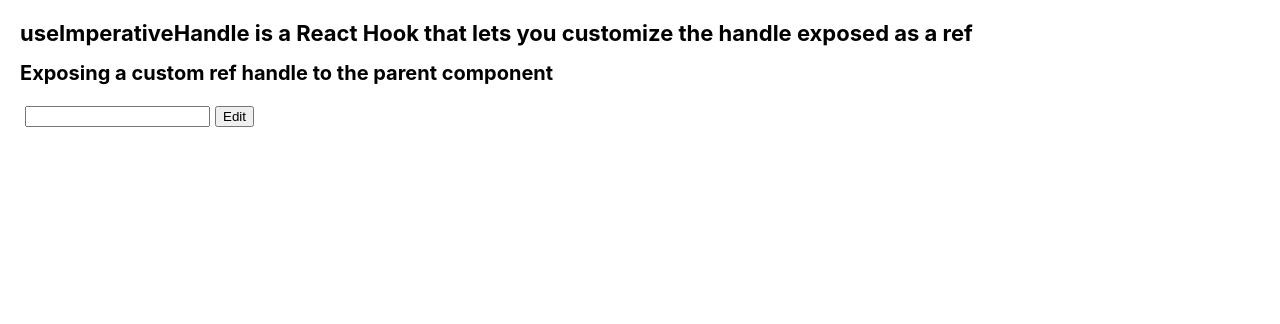
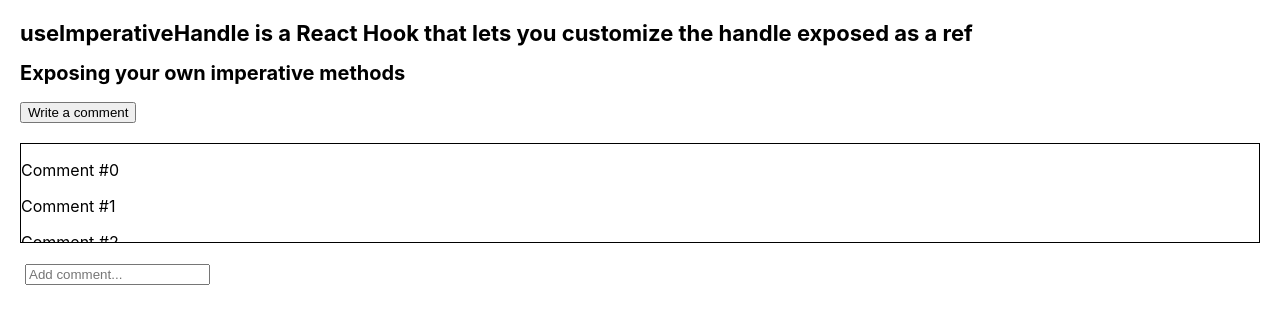
Before and after one commit to VladimirovMario/Sandbox, a React (Create React App) app in the folder 01. React documentation/03. API Reference/01. Hooks/: page / in a window 1280 px wide. Shown: the top 324 px of the page. Built offline with nearby package versions, Linux system fonts and the light colour scheme.

Commit message:
Exposing your own imperative methods

```diff
--- /dev/null
+++ b/01. React documentation/03. API Reference/01. Hooks/src/components/UseImperativeHandle/ExposingYourOwnImperativeMethods/AddComment.js
@@ -0,0 +1,7 @@
+import { forwardRef } from 'react';
+
+const AddComment = forwardRef(function AddComment(props, ref) {
+  return <input type="text" placeholder="Add comment..." ref={ref} />;
+});
+
+export default AddComment;
--- /dev/null
+++ b/01. React documentation/03. API Reference/01. Hooks/src/components/UseImperativeHandle/ExposingYourOwnImperativeMethods/CommentList.js
@@ -0,0 +1,33 @@
+import { forwardRef, useImperativeHandle, useRef } from 'react';
+import styles from './CommentList.module.css';
+
+const CommentList = forwardRef(function CommentList(props, ref) {
+  const difRef = useRef(null);
+
+  useImperativeHandle(
+    ref,
+    () => {
+      return {
+        scrollToBottom() {
+          const node = difRef.current;
+          node.scroll = node.scrollHeight;
+        },
+      };
+    },
+    []
+  );
+
+  let comments = [];
+
+  for (let i = 0; i < 50; i++) {
+    comments.push(<p key={i}>Comment #{i}</p>);
+  }
+
+  return (
+    <div className={styles.CommentList} ref={difRef}>
+      {comments}
+    </div>
+  );
+});
+
+export default CommentList;
--- /dev/null
+++ b/01. React documentation/03. API Reference/01. Hooks/src/components/UseImperativeHandle/ExposingYourOwnImperativeMethods/CommentList.module.css
@@ -0,0 +1,7 @@
+.CommentList {
+  height: 100px;
+  overflow: scroll;
+  border: 1px solid black;
+  margin-top: 20px;
+  margin-bottom: 20px;
+}
--- /dev/null
+++ b/01. React documentation/03. API Reference/01. Hooks/src/components/UseImperativeHandle/ExposingYourOwnImperativeMethods/ExposingYourOwnImperativeMethods.js
@@ -0,0 +1,26 @@
+import { useRef } from 'react';
+import Post from './Post';
+
+export default function ExposingYourOwnImperativeMethods() {
+  return (
+    <>
+      <h2>Exposing your own imperative methods</h2>
+      <Page />
+    </>
+  );
+}
+
+function Page() {
+  const postRef = useRef(null);
+
+  function handleClick() {
+    postRef.current.scrollAndFocusAddComment();
+  }
+
+  return (
+    <>
+      <button onClick={handleClick}>Write a comment</button>
+      <Post ref={postRef} />
+    </>
+  );
+}
--- /dev/null
+++ b/01. React documentation/03. API Reference/01. Hooks/src/components/UseImperativeHandle/ExposingYourOwnImperativeMethods/Post.js
@@ -0,0 +1,32 @@
+import { forwardRef, useImperativeHandle, useRef } from 'react';
+import CommentList from './CommentList';
+import AddComment from './AddComment';
+
+const Post = forwardRef((props, ref) => {
+  const commentsRef = useRef(null);
+  const addCommentRef = useRef(null);
+
+  useImperativeHandle(
+    ref,
+    () => {
+      return {
+        scrollAndFocusAddComment() {
+          commentsRef.current.scrollToBottom();
+          addCommentRef.current.focus();
+        },
+      };
+    },
+    []
+  );
+
+  return (
+    <>
+      <article>
+        <CommentList ref={commentsRef} />
+        <AddComment ref={addCommentRef} />
+      </article>
+    </>
+  );
+});
+
+export default Post;
--- a/01. React documentation/03. API Reference/01. Hooks/src/components/UseImperativeHandle/UseImperativeHandle.js
+++ b/01. React documentation/03. API Reference/01. Hooks/src/components/UseImperativeHandle/UseImperativeHandle.js
@@ -1,4 +1,5 @@
-import ExposingACustomRefHandle from './ExposingACustomRefHandle/ExposingACustomRefHandle';
+import ExposingYourOwnImperativeMethods from './ExposingYourOwnImperativeMethods/ExposingYourOwnImperativeMethods';
+// import ExposingACustomRefHandle from './ExposingACustomRefHandle/ExposingACustomRefHandle';
 
 export default function UseImperativeHandle() {
   return (
@@ -7,7 +8,8 @@ export default function UseImperativeHandle() {
         useImperativeHandle is a React Hook that lets you customize the handle
         exposed as a ref
       </h1>
-      <ExposingACustomRefHandle />
+      <ExposingYourOwnImperativeMethods />
+      {/* <ExposingACustomRefHandle /> */}
     </>
   );
 }
```
